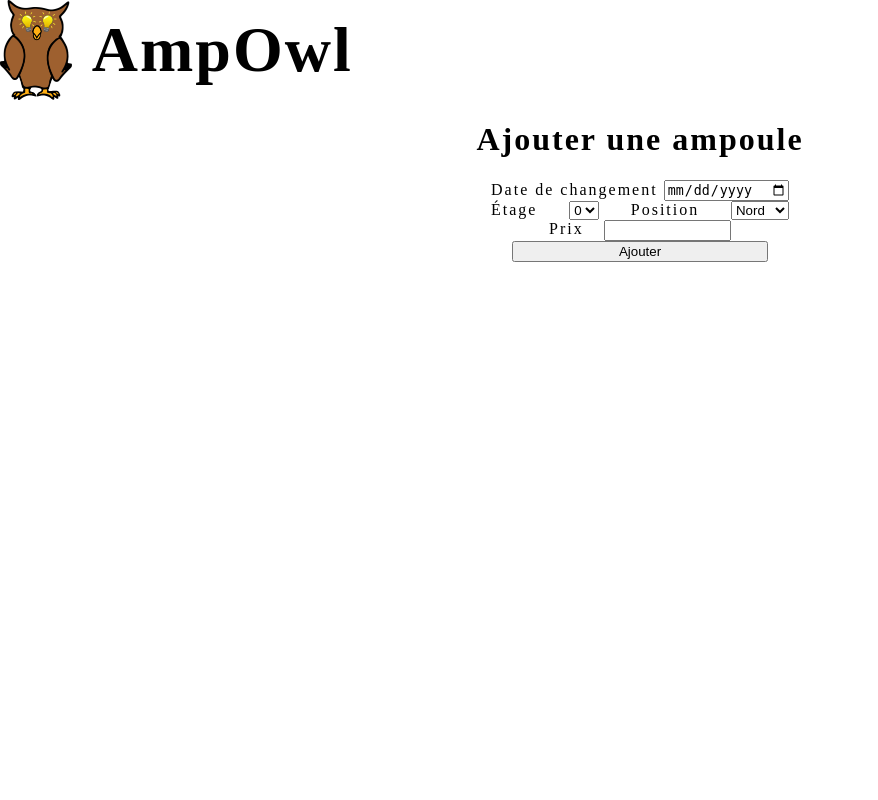
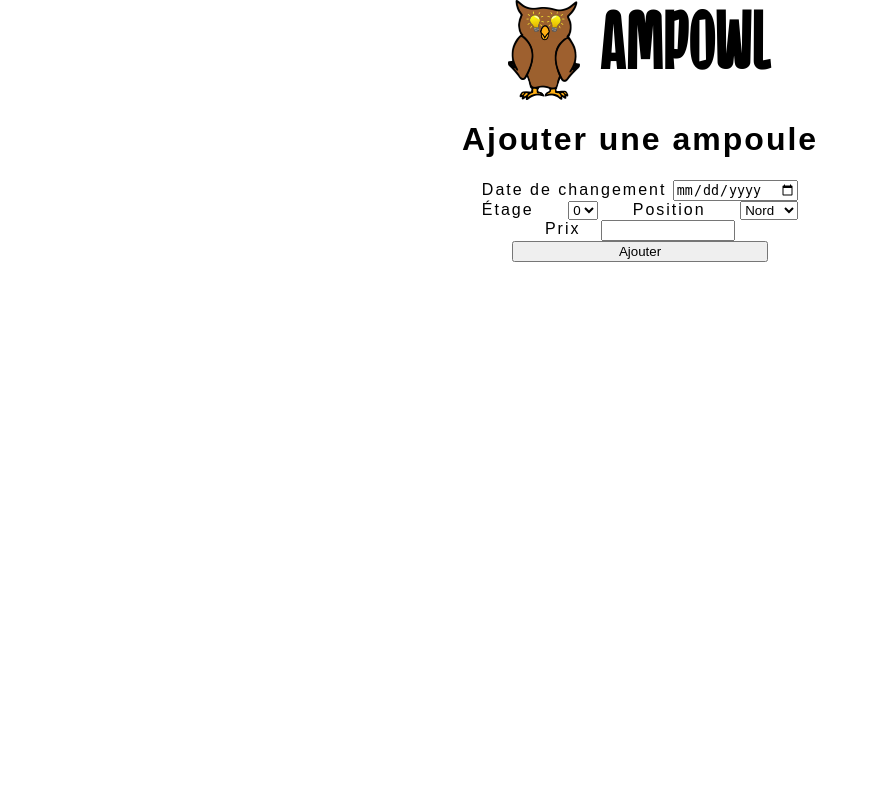
Before and after one commit to WhidanB/AmpOwl, a PHP site: page /add.php in a window 1280 px wide. Shown: the whole page, without its empty margins (0-878 px from the left). Run offline with PHP 8.4, Linux system fonts and the light colour scheme.

Commit message:
font ok 	new file:   Projet_3__Ampoules.pdf 	modified:   fonts.css 	modified:   index.php 	modified:   style.css

```diff
--- a/fonts.css
+++ b/fonts.css
@@ -1,12 +1,12 @@
 @font-face {
   font-family: "snowy";
-  src: url("snowyowlregular-4bynd-webfont.woff2") format("woff2"),
+  src: url("/fonts/") format("woff2"),
     local("snowyowlregular-4bynd-webfont.woff") format("woff");
   font-weight: normal;
   font-style: normal;
 }
 @font-face {
   font-family: "rainbow";
-  src: local("rainbow_season-webfont.woff2"),
-    local("rainbow_season-webfont.woff");
+  src: url("fonts/snowyowlregular-4bynd-webfont.woff2"),
+    url("fonts/rainbow_season-webfont.woff");
 }
--- a/index.php
+++ b/index.php
@@ -47,7 +47,7 @@ if ($_POST) {
     <link rel="shortcut icon" href="logo.png" type="image/png" sizes="32x32">
     <link rel="preconnect" href="https://fonts.googleapis.com">
     <link rel="preconnect" href="https://fonts.gstatic.com" crossorigin>
-    <link href="https://fonts.googleapis.com/css2?family=Bowlby+One&family=Bowlby+One+SC&display=swap" rel="stylesheet">
+    <link href="https://fonts.googleapis.com/css2?family=Quicksand:wght@400;600&display=swap" rel="stylesheet">
     <title>Bienvenue sur AmpOwl !</title>
 </head>
 
@@ -175,6 +175,10 @@ if ($_POST) {
 
     </main>
 
+    <footer>
+
+    </footer>
+
 </body>
 
 <script src="index.js"></script>
--- a/style.css
+++ b/style.css
@@ -8,8 +8,8 @@ body {
   margin: 0;
   padding: 0;
   box-sizing: border-box;
-  font-family: "rainbow";
-  font-weight: 200;
+  font-family: "Quicksand", sans-serif;
+  font-weight: 400;
   letter-spacing: 2px;
   position: relative;
   height: 100vh;
@@ -19,11 +19,12 @@ body {
 .logo {
   display: flex;
   flex-direction: row;
-  justify-content: flex-start;
+  justify-content: center;
   align-items: center;
   gap: 20px;
   height: 100px;
   width: 100%;
+  font-family: "rainbow";
   font-size: 32px;
 }
 
@@ -35,6 +36,7 @@ main {
   display: flex;
   flex-direction: column;
   align-items: center;
+  justify-content: space-evenly;
 }
 
 .add {
@@ -53,7 +55,6 @@ table {
   border-collapse: collapse;
 }
 th {
-  font-weight: 200;
   border: 1px solid black;
   padding: 10px;
 }
```
Also changed, not shown: 1 other file.
